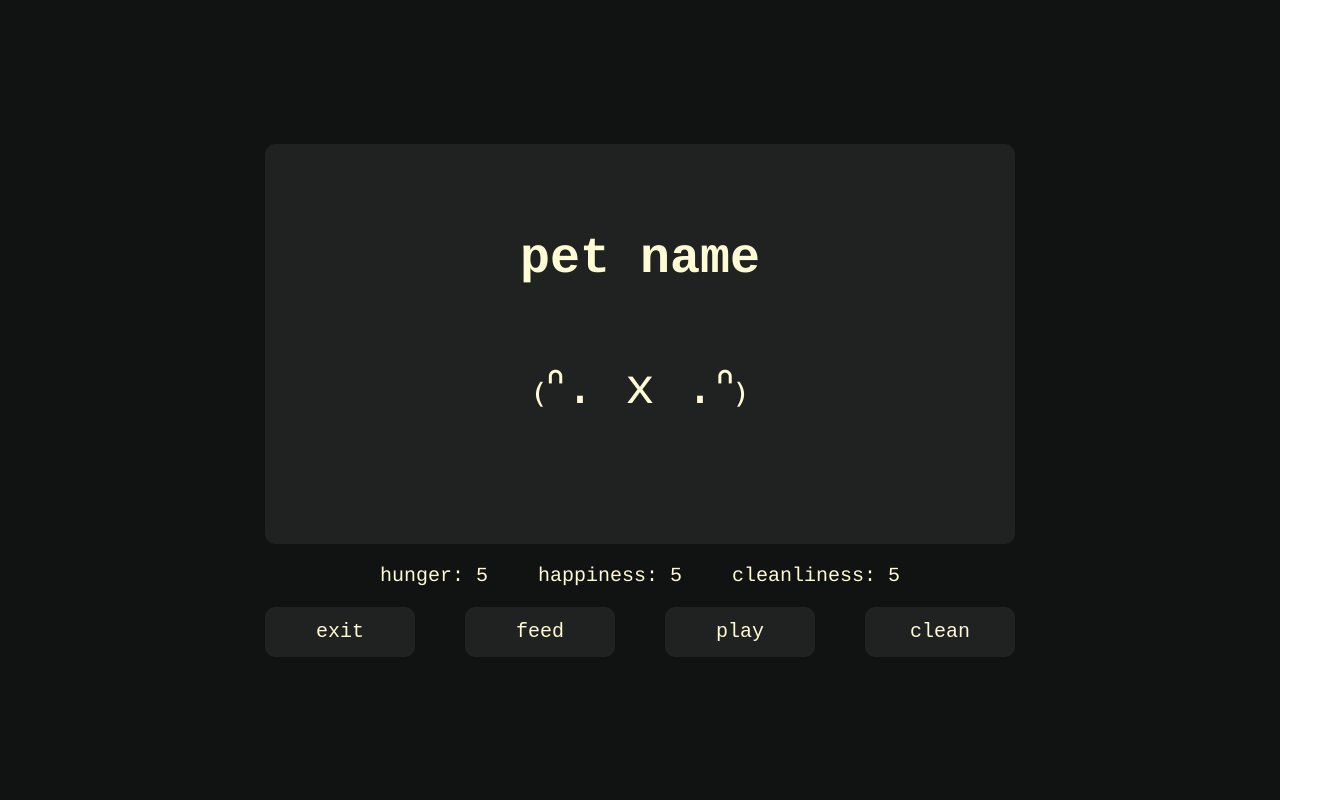
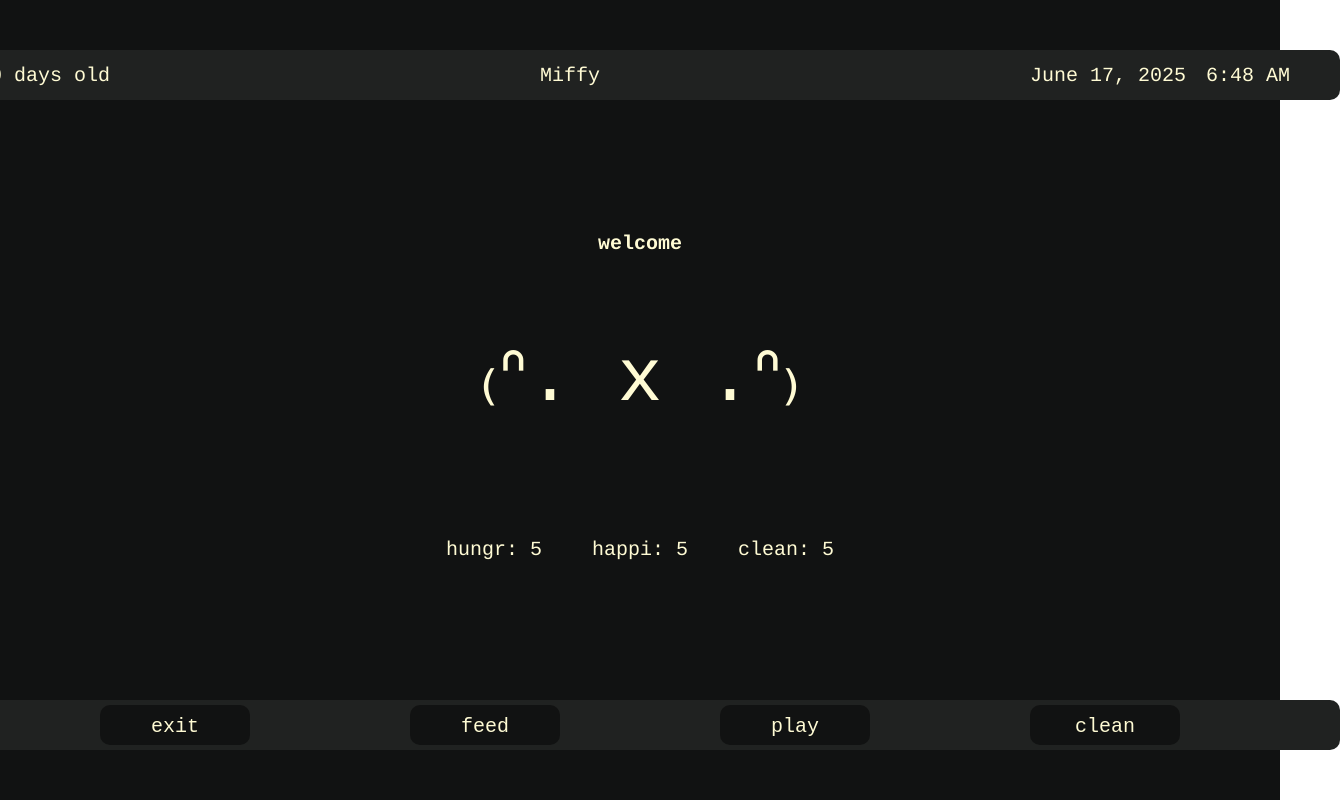
Before and after one commit to eg-conley/tamiffgotchi, an Angular app: page /pen-one in a window 1280 px wide. Shown: the whole page, 1340 px wide, since content can reach past the window. Built offline with nearby package versions, Linux system fonts and the light colour scheme.

Commit message:
pen page ui updates

```diff
--- a/src/app/components/pen/pen.component.css
+++ b/src/app/components/pen/pen.component.css
@@ -5,7 +5,7 @@
   display: flex;
   flex-direction: column;
   align-items: center;
-  justify-content: center;
+  justify-content: space-between;
 }
 
 /********** BUTTON *********/
@@ -16,7 +16,7 @@ button {
   border: none;
   border-radius: 10px;
   cursor: pointer;
-  transition: background-color 0.15s;
+  transition: var(--primary-color) 0.15s;
   padding: 10px 20px;
 }
 
@@ -34,27 +34,47 @@ button.pressed {
 }
 /********** END BUTTON *********/
 
-.pet-info {
-  width: 750px;
-  height: 400px;
+.info-bar {
+  width: 1300px;
+  height: 50px;
+  font-size: 20px;
   border-radius: 10px;
   background-color: var(--accent-color);
+  display: flex;
+  flex-direction: row;
+  align-items: center;
+  justify-content: space-between;
+  padding: 0px 50px;
+  margin: 50px;
+}
+
+.pet-age {
+  text-align: left;
+}
+
+.date-info {
+  display: flex;
+  flex-direction: row;
+  gap: 20px;
+}
+
+.status {
   display: flex;
   flex-direction: column;
   align-items: center;
   justify-content: center;
+  gap: 20px;
 }
 
-.pet-name {
-  font-size: 50px;
-  margin: 10px 20px 20px;
+.status-text {
+  font-size: 20px;
 }
 
 .pet {
-  font-size: 50px;
+  font-size: 75px;
 }
 
-.status {
+.status-value {
   font-size: 20px;
   display: flex;
   flex-direction: row;
@@ -64,13 +84,20 @@ button.pressed {
 }
 
 .pet-interactions {
+  width: 1400px;
+  height: 50px;
+  border-radius: 10px;
+  background-color: var(--accent-color);
   display: flex;
-  justify-content: center;
-  gap: 50px;
+  flex-direction: row;
+  align-items: center;
+  justify-content: space-evenly;
+  margin: 50px;
 }
 
 .pet-interactions button {
+  background-color: var(--primary-color);
   font-size: 20px;
   width: 150px;
-  height: 50px;
+  height: 40px;
 }
--- a/src/app/components/pen/pen.component.html
+++ b/src/app/components/pen/pen.component.html
@@ -1,31 +1,36 @@
-<body>
-  <div class="pen-container">
-    <div class="pet-info">
-      <h1 class="pet-name">pet name</h1>
+<div class="pen-container">
+  <div class="info-bar">
+    <p class="pet-age">{{ petAge }} days old</p>
+    <p class="pet-name">{{ petName }}</p>
+    <div class="date-info">
+      <p>{{ date | date : "longDate" }}</p>
+      <p>{{ date | date : "shortTime" }}</p>
+    </div>
+  </div>
+
+  <div class="status">
+    <div class="status-update">
+      <h1 class="status-text">{{ statusUpdate }}</h1>
       <p class="pet">₍ᐢ. x .ᐢ₎</p>
     </div>
 
-    <div class="status">
+    <div class="status-value">
       <p>
-        hunger: <span>{{ hunger }}</span>
+        hungr: <span>{{ hunger }}</span>
       </p>
       <p>
-        happiness: <span>{{ happiness }}</span>
+        happi: <span>{{ happiness }}</span>
       </p>
       <p>
-        cleanliness: <span>{{ cleanliness }}</span>
+        clean: <span>{{ cleanliness }}</span>
       </p>
     </div>
+  </div>
 
-    <div class="pet-interactions">
-      <button (click)="exitPen()">exit</button>
-      <button (click)="feedPet()" [disabled]="hunger === 0">feed</button>
-      <button (click)="playWithPet()" [disabled]="happiness === 10">
-        play
-      </button>
-      <button (click)="cleanPet()" [disabled]="cleanliness === 10">
-        clean
-      </button>
-    </div>
+  <div class="pet-interactions">
+    <button (click)="exitPen()">exit</button>
+    <button (click)="feedPet()" [disabled]="hunger === 0">feed</button>
+    <button (click)="playWithPet()" [disabled]="happiness === 10">play</button>
+    <button (click)="cleanPet()" [disabled]="cleanliness === 10">clean</button>
   </div>
-</body>
+</div>
--- a/src/app/components/pen/pen.component.ts
+++ b/src/app/components/pen/pen.component.ts
@@ -1,7 +1,9 @@
 import { Component, Input, Output, EventEmitter } from '@angular/core';
 import { Router } from '@angular/router';
+import { DatePipe } from '@angular/common';
 
 @Component({
+  imports: [DatePipe],
   selector: 'pen-component',
   templateUrl: './pen.component.html',
   styleUrl: './pen.component.css',
@@ -13,14 +15,19 @@ export class PenComponent {
 
   constructor(private router: Router) {}
 
-  hunger = 5;
-  happiness = 5;
-  cleanliness = 5;
-  age = 0;
+  // deafult valuesj
+  hunger: number = 5;
+  happiness: number = 5;
+  cleanliness: number = 5;
+  petAge: number = 0;
+  petName: string = 'Miffy';
+  date: Date = new Date();
+  statusUpdate: string = 'welcome';
 
   feedPet() {
     if (this.hunger > 0) {
       this.hunger--;
+      this.statusUpdate = 'You fed your pet';
     } else {
     }
   }
@@ -28,6 +35,7 @@ export class PenComponent {
   playWithPet() {
     if (this.happiness < 10) {
       this.happiness++;
+      this.statusUpdate = 'You played with your pet';
     } else {
     }
   }
@@ -35,6 +43,7 @@ export class PenComponent {
   cleanPet() {
     if (this.cleanliness < 10) {
       this.cleanliness++;
+      this.statusUpdate = 'You cleaned your pet';
     } else {
     }
   }
```
Also changed, not shown: 1 other file (tests, documents, lock files or other folders).
